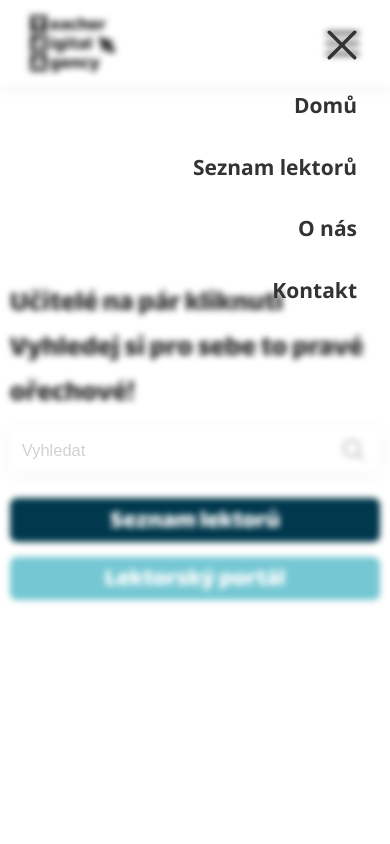
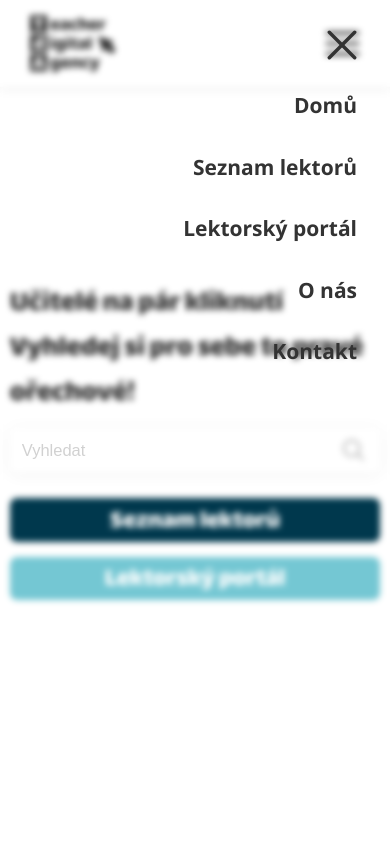
Before and after one commit to Kubiczeek/TdA24-OsklivaKacatka-Pracovni, a SvelteKit app: page / in a window 390 px wide. Both pictures are taken after a click on the button 342 px from the left and 43 px from the top of the page. Shown: the top 844 px of the page. Built offline with nearby package versions, Linux system fonts and the light colour scheme.

Commit message:
fix: add links to mobile version

```diff
--- a/src/routes/+layout.svelte
+++ b/src/routes/+layout.svelte
@@ -28,8 +28,9 @@
         <img src={cross} alt="" />
       </button>
       <a href="/">Domů</a>
-      <a href="/">Seznam lektorů</a>
-      <a href="/">O nás</a>
+      <a href="/lecturers">Seznam lektorů</a>
+      <a href="/">Lektorský portál</a>
+      <a href="/about">O nás</a>
       <a href="/contact">Kontakt</a>
     </div>
   </div>
```
